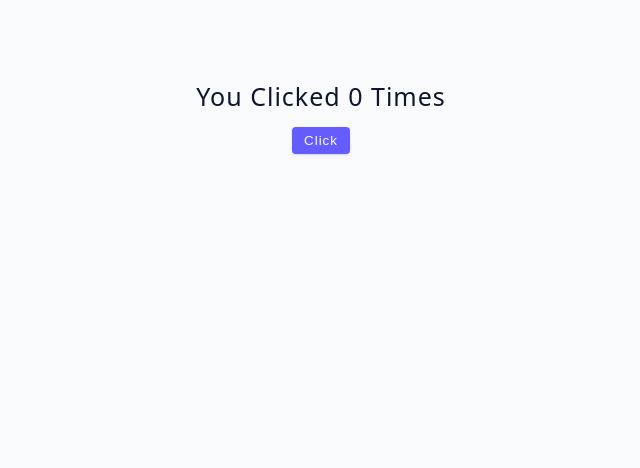
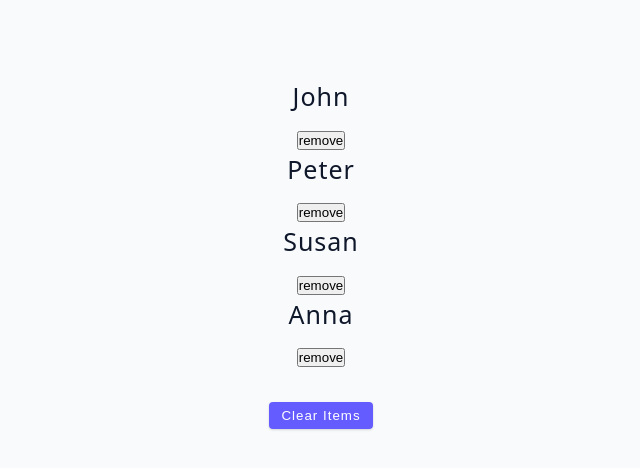
Before and after one commit to fpodsiadly/03-advanced-react, a React (Vite) app: page / in a window 1280 px wide. Shown: the top 468 px of the page, without its empty margins (319-959 px from the left). Built offline with nearby package versions, Linux system fonts and the light colour scheme.

Commit message:
UseState Array example

```diff
--- a/src/App.jsx
+++ b/src/App.jsx
@@ -1,4 +1,4 @@
-import Starter from './tutorial/01-useState/starter/02-useState-basics';
+import Starter from './tutorial/01-useState/starter/03-useState-array';
 import Final from './tutorial/01-useState/final/01-error-example';
 
 function App() {
--- a/src/tutorial/01-useState/starter/03-useState-array.jsx
+++ b/src/tutorial/01-useState/starter/03-useState-array.jsx
@@ -1,5 +1,42 @@
+import { data } from '../../../data';
+import React from 'react';
+
 const UseStateArray = () => {
-  return <h2>useState array example</h2>;
+  const [people, setPeople] = React.useState(data);
+
+  const removeItem = (id) => {
+    console.log(id);
+    const newPeople = people.filter((person) => person.id !== id);
+    setPeople(newPeople);
+  };
+
+  const clearAllItems = () => {
+    setPeople([]);
+  };
+
+  return (
+    <div>
+      {people.map((person) => {
+        const { id, name } = person;
+        //console.log(person);
+        return (
+          <div key={id}>
+            <h4>{name}</h4>
+            <button type='button' onClick={() => removeItem(id)}>
+              remove
+            </button>
+          </div>
+        );
+      })}
+      <button
+        type='button'
+        style={{ marginTop: '2rem' }}
+        className='btn'
+        onClick={clearAllItems}>
+        clear items
+      </button>
+    </div>
+  );
 };
 
 export default UseStateArray;
```
